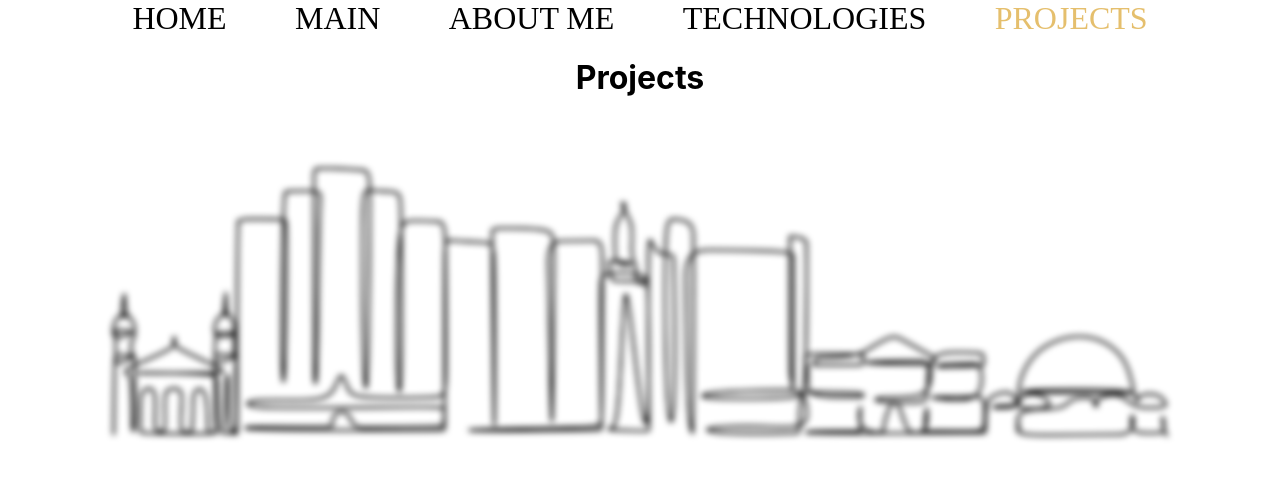
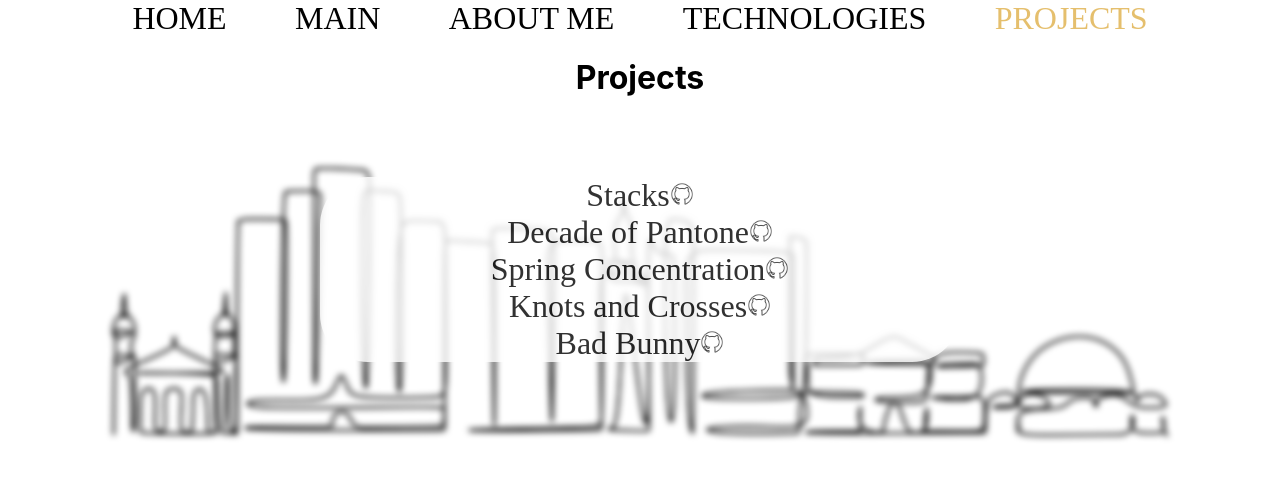
Before and after one commit to smgraywood/Portfolio_React, a React (Create React App) app: page /projects in a window 1280 px wide. Shown: the top 480 px of the page. Built offline with nearby package versions, Linux system fonts and the light colour scheme; a web font is replaced by a local one.

Commit message:
add project links to project page

```diff
--- a/src/Components/App/App.css
+++ b/src/Components/App/App.css
@@ -98,4 +98,18 @@
   opacity: .8;
   border-radius: 6vmin;
 }
+
+.github-projects{
+  width: 3vmin;
+  border-radius: 100%;
+}
+
+.github-projects:hover{
+  background-color:#4978DF;
+  filter: invert(100%)
+}
+
+.project-link:hover{
+  color: #E5BF6D;
+}
 /* .profile and .about, .aboutme media query under 1300 */
--- a/src/Pages/About/About.jsx
+++ b/src/Pages/About/About.jsx
@@ -7,7 +7,7 @@
 
 			<HeaderImg />
 			<div className="aboutme">
-				<p>I’ve been coding for almost 3 years.</p>
+				<p>I code in Javascript and Python (mostly).</p>
 				<p>I care for 2 cats and over 100 succulents and cacti.</p>
 				<p>I love design, art, color, and fashion.</p>
 				<p>I joyfully move my body via Latin dance.</p>
--- a/src/Pages/Home/Home.jsx
+++ b/src/Pages/Home/Home.jsx
@@ -1,4 +1,3 @@
-import { useSearchParams } from "react-router-dom";
 import skyline from "../../Images/skyline.jpeg";
 import { useEffect, useState } from "react";
 import axios from "axios";
@@ -16,7 +15,7 @@
 			limit: "1",
 		},
 		headers: {
-			"X-Api-Key": "IVtQmp37gd3NE3SPDKRrLQ==79hqzLO1QtGnyTs9",
+			"X-Api-Key": "",
 		},
 	};
 	const apiCall = async () => {
--- a/src/Pages/Projects/Projects.jsx
+++ b/src/Pages/Projects/Projects.jsx
@@ -1,3 +1,5 @@
+
+import github from "../../Images/SocialMediaLinks/github.png"
 import HeaderImg from "../../Components/HeaderImg/HeaderImg"
 
 const Projects = () => {
@@ -6,6 +8,14 @@
         <div>
         <h1>Projects</h1>
         <HeaderImg/>
+        <div className="aboutme">
+
+                <div><a className="project-link" href="https://stacks.herokuapp.com/">Stacks</a><a href="https://github.com/smgraywood/stacks"><img className="github-projects" src ={github}></img></a></div>
+                <div><a className="project-link">Decade of Pantone</a><a href="https://github.com/smgraywood/Decade_of_Pantone"><img className="github-projects" src ={github}></img></a></div>
+                <div><a className="project-link" href="https://smgraywood.github.io/spring_concentration/">Spring Concentration</a><a href="https://github.com/smgraywood/spring_concentration"><img className="github-projects" src ={github}></img></a></div>
+                <div><a className="project-link" href="https://smgraywood.github.io/knots_and_crosses/">Knots and Crosses</a><a href="https://github.com/smgraywood/knots_and_crosses"><img className="github-projects" src ={github}></img></a></div>
+                <div><a className="project-link" href="https://smgraywood.github.io/Bad-Bunny-Practice/">Bad Bunny</a><a href="https://github.com/smgraywood/Bad-Bunny-Practice"><img className="github-projects" src ={github}></img></a></div>
+			</div>
         </div>
     )
 }
```
